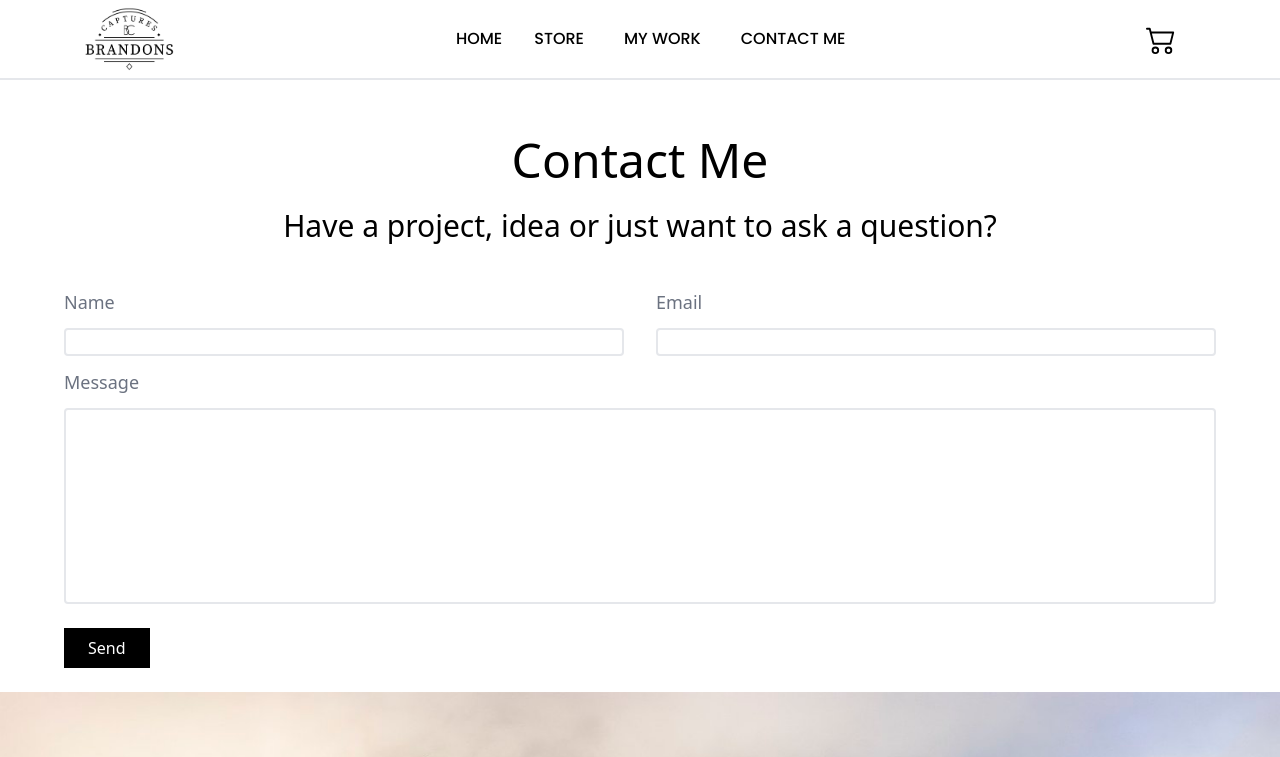
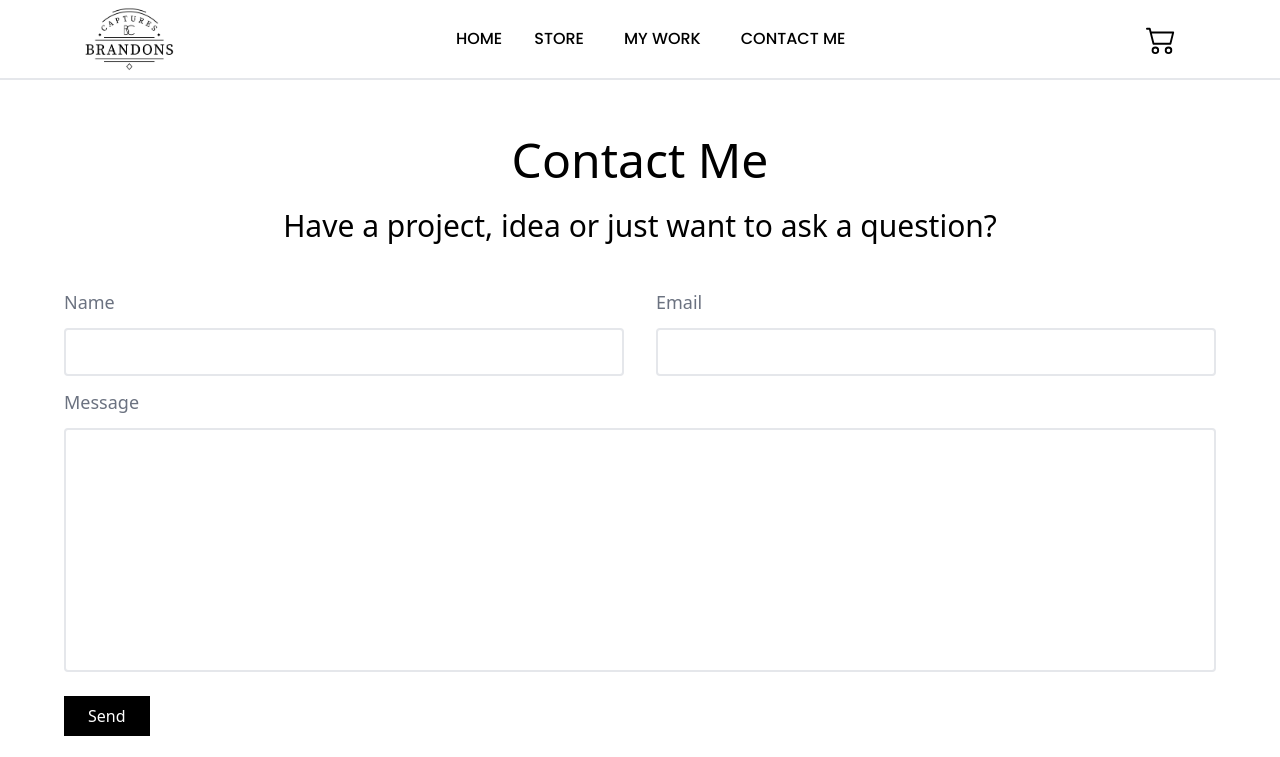
Before and after one commit to Nievescs20/B-A, a React (Vite) app: page /contact-me in a window 1280 px wide. Shown: the top 757 px of the page. Built offline with nearby package versions, Linux system fonts and the light colour scheme.

Commit message:
update styling to contact me input elements, update styling preset accordian styling and price margin

```diff
--- a/src/components/ContactMe.jsx
+++ b/src/components/ContactMe.jsx
@@ -46,7 +46,7 @@ function ContactMe() {
                 Name
               </label>
               <input
-                className="border-gray-200 border-2 rounded"
+                className="border-gray-200 border-2 rounded p-2 md:text-lg"
                 type="text"
                 id="name"
                 name="name"
@@ -60,7 +60,7 @@ function ContactMe() {
                 Email
               </label>
               <input
-                className="border-gray-200 border-2 rounded"
+                className="border-gray-200 border-2 rounded p-2 md:text-lg"
                 type="email"
                 id="email"
                 name="email"
@@ -75,7 +75,7 @@ function ContactMe() {
               Message
             </label>
             <textarea
-              className="border-gray-200 border-2 rounded resize-none"
+              className="border-gray-200 border-2 rounded resize-none p-2 md:text-lg"
               id="message"
               name="message"
               value={message}
--- a/src/components/Preset.jsx
+++ b/src/components/Preset.jsx
@@ -57,7 +57,7 @@ function Preset(props) {
             {preset.origPrice && <h3 className="text-lg line-through md:text-2xl text-red-500">
               ${preset.origPrice.toFixed(2)}
             </h3>}
-            <h3 className="text-lg ml-6 md:text-2xl">
+            <h3 className="text-lg md:text-2xl">
               ${preset.price.toFixed(2)}
             </h3>
           </div>
--- a/src/components/PresetField.jsx
+++ b/src/components/PresetField.jsx
@@ -15,7 +15,7 @@ function PresetField({ data }) {
           className="flex md:flex-row justify-between items-center cursor-pointer"
           onClick={toggleAccordion}
         >
-          <h2 className="font-medium text-black text-lg pl-2">{data.title}</h2>
+          <h2 className="font-bold text-black text-lg pl-2">{data.title}</h2>
           <svg
             className={`w-6 h-6 text-white transform ${
               isOpen ? "rotate-180" : ""
@@ -34,10 +34,10 @@ function PresetField({ data }) {
           </svg>
         </div>
         {isOpen && (
-          <div className="flex flex-col bg-white pl-2">
+          <div className="flex flex-col bg-gray-200 pl-2">
             <ul>
               {data.bullets.map((bullet) => (
-                <li className="my-4 text-black" key={uuidv4()}>
+                <li className="my-4 text-black bg-gray-200 text-justify px-8" key={uuidv4()}>
                   {bullet}
                 </li>
               ))}
--- a/src/data.js
+++ b/src/data.js
@@ -173,7 +173,7 @@ export const presetAccordionData = [
   {
     title: "Easy Installation Guide",
     bullets: [
-      "- Included with your purchase is an easy installation guide. I have made videos to demonstrate the installation on Mobile (iOS and Android) and Desktop (Mac and Windows). The process is nearly exactly the same on these platforms and I have made it very easy to follow. If you are still having trouble installing the presets. You can contact me via Instagram DM or via E-mail - YOUR EMAIL HERE",
+      "- Included with your purchase is an easy installation guide. I have made videos to demonstrate the installation on Mobile (iOS and Android) and Desktop (Mac and Windows). The process is nearly exactly the same on these platforms and I have made it very easy to follow. If you are still having trouble installing the presets. You can contact me via Instagram DM or via E-mail",
     ],
   },
 ];
```
